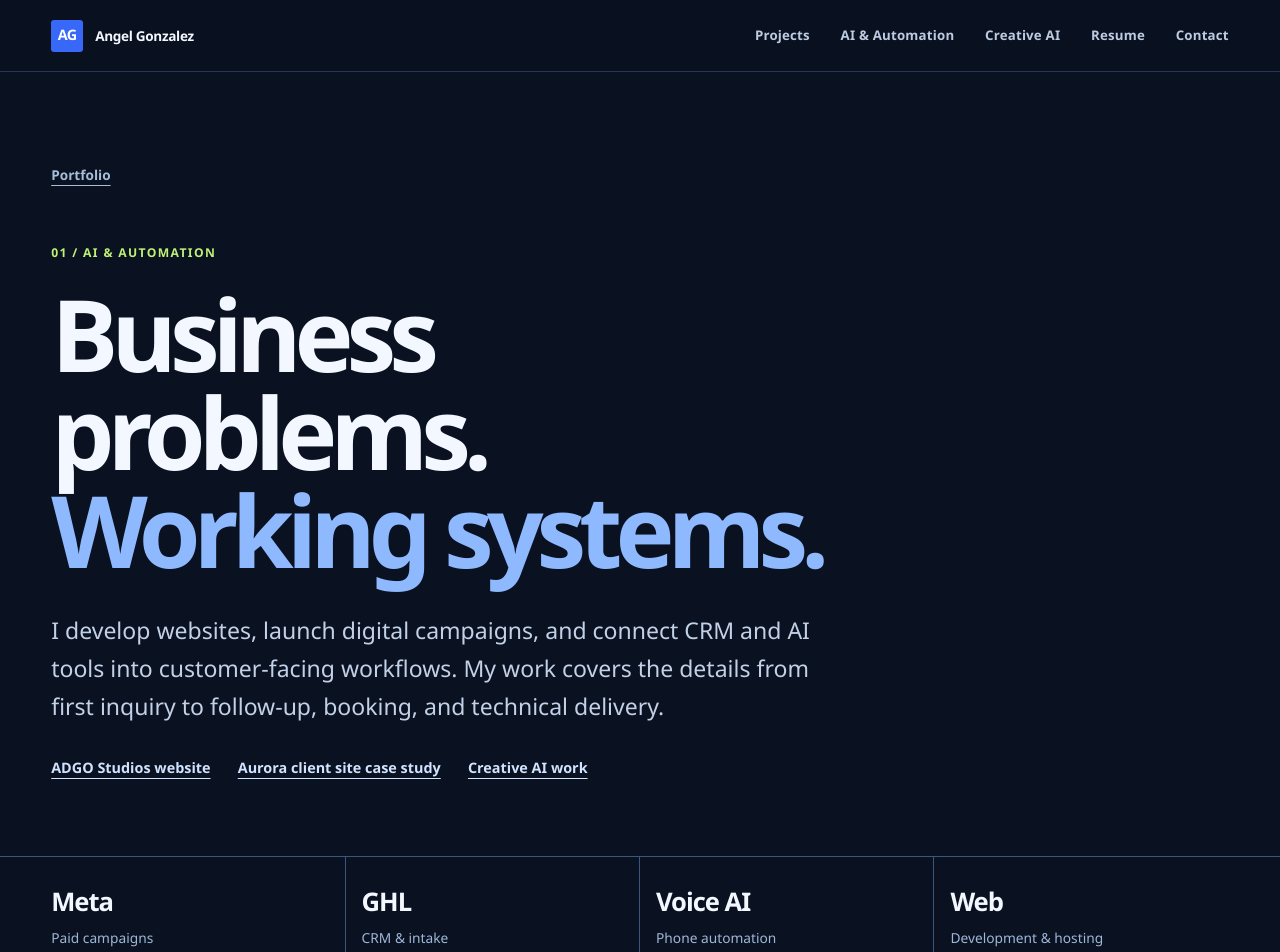
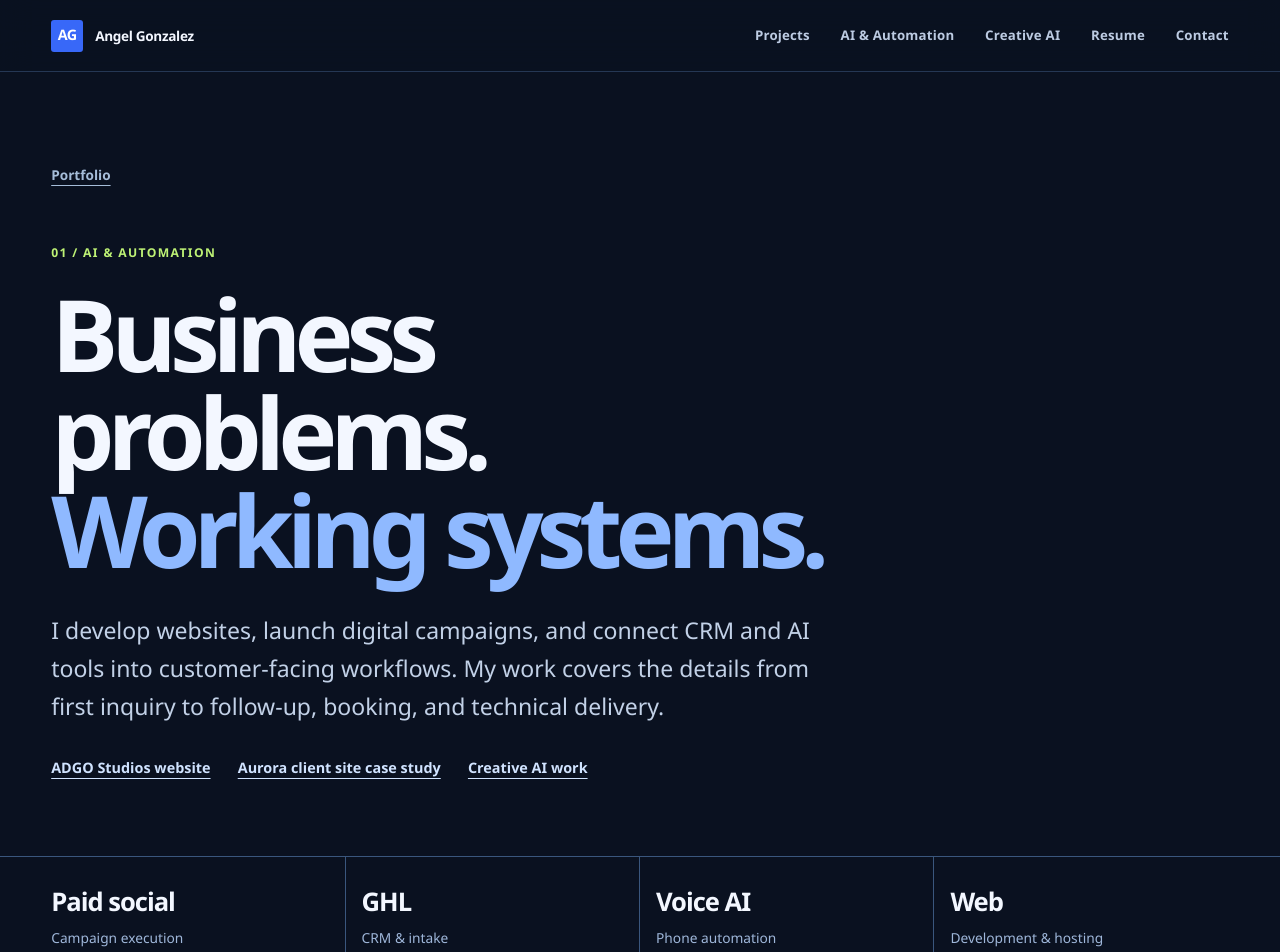
Before and after one commit to hellsangel05/portfolio-site, a Next.js app: page /ai-automation in a window 1280 px wide. Shown: the top 952 px of the page. Built offline with nearby package versions, Linux system fonts and the light colour scheme.

Commit message:
Correct work history and present transferable skills accurately

```diff
--- a/app/ai-automation/page.tsx
+++ b/app/ai-automation/page.tsx
@@ -8,14 +8,14 @@ export const metadata: Metadata = {
 };
 
 const systems = [
-  { number: "01", area: "Paid media", title: "Meta Ads Manager & campaign execution", detail: "Launched paid Facebook and Instagram advertising for ADGO Studios targeting businesses in the San Fernando Valley. Developed ad messaging and creatives, configured audience targeting, set up the campaign in Meta Ads Manager, and reviewed delivery.", evidence: ["Meta Ads Manager", "Facebook & Instagram advertising", "Ad creative development", "Audience targeting", "Campaign setup & delivery"] },
+  { number: "01", area: "Paid media", title: "Paid social advertising & campaign execution", detail: "Launched paid Facebook and Instagram advertising for ADGO Studios targeting businesses in the San Fernando Valley. Developed ad messaging and creatives, configured audience targeting, set up the campaign in Meta Ads Manager, and reviewed delivery.", evidence: ["Meta Ads Manager", "Facebook & Instagram advertising", "Ad creative development", "Audience targeting", "Campaign setup & delivery"] },
   { number: "02", area: "CRM and intake", title: "CRM implementation, lead capture & scheduling", detail: "Configured GoHighLevel to capture website inquiries, organize contact records, send follow-up notifications, and connect consultation calendars. Designed the intake experience around the information a business needs to respond efficiently.", evidence: ["CRM configuration (GoHighLevel)", "Contact & lead management", "Lead capture forms", "Calendar / appointment booking", "Automated acknowledgments", "Client intake"] },
   { number: "03", area: "Conversational AI", title: "Luna: an AI phone receptionist", detail: "Configured Luna, ADGO Studios' AI phone receptionist, with a business knowledge base and appointment calendar. Developed call-handling logic for service questions, lead qualification, booking options, and live follow-up, then tested conversations and responses.", evidence: ["Voice AI (GoHighLevel)", "AI agent configuration", "Knowledge bases", "Call routing", "Appointment scheduling", "Conversation testing"] },
   { number: "04", area: "Web and delivery", title: "Websites connected to business tools", detail: "Developed responsive websites and lead-capture experiences for ADGO Studios and Aurora Pool & Spa. Worked with Astro, Next.js, TypeScript, Cloudflare Workers, Vercel, form integration, technical SEO, Meta Pixel, and Google Search Console.", evidence: ["Next.js & Astro", "TypeScript / React", "Cloudflare Workers & Vercel", "Supabase / PostgreSQL", "Meta Pixel", "Search Console & SEO"] },
 ];
 
 const toolkit = [
-  ["Campaigns & tracking", "Meta Ads Manager · Meta Business Portfolio · Meta Pixel · Facebook Ads · Instagram Ads · audience targeting · ad creative"],
+  ["Campaigns & tracking", "Paid social advertising · Meta Ads Manager · Meta Pixel · audience targeting · campaign setup · ad creative"],
   ["Customer systems", "CRM implementation · lead forms · contact pipelines · appointment calendars · workflow automation · GoHighLevel"],
   ["AI & development", "Claude · ChatGPT · AI-assisted coding · prompt development · API integrations · JavaScript · TypeScript · Python"],
   ["Web & deployment", "Next.js · React · Astro · Supabase · PostgreSQL · Vercel · Cloudflare Workers · GitHub · technical SEO"],
@@ -37,7 +37,7 @@ export default function AutomationPage() {
       </div>
 
       <section className="practice-proof section-shell" aria-label="Areas of hands-on experience">
-        <div><strong>Meta</strong><span>Paid campaigns</span></div>
+        <div><strong>Paid social</strong><span>Campaign execution</span></div>
         <div><strong>GHL</strong><span>CRM &amp; intake</span></div>
         <div><strong>Voice AI</strong><span>Phone automation</span></div>
         <div><strong>Web</strong><span>Development &amp; hosting</span></div>
```
